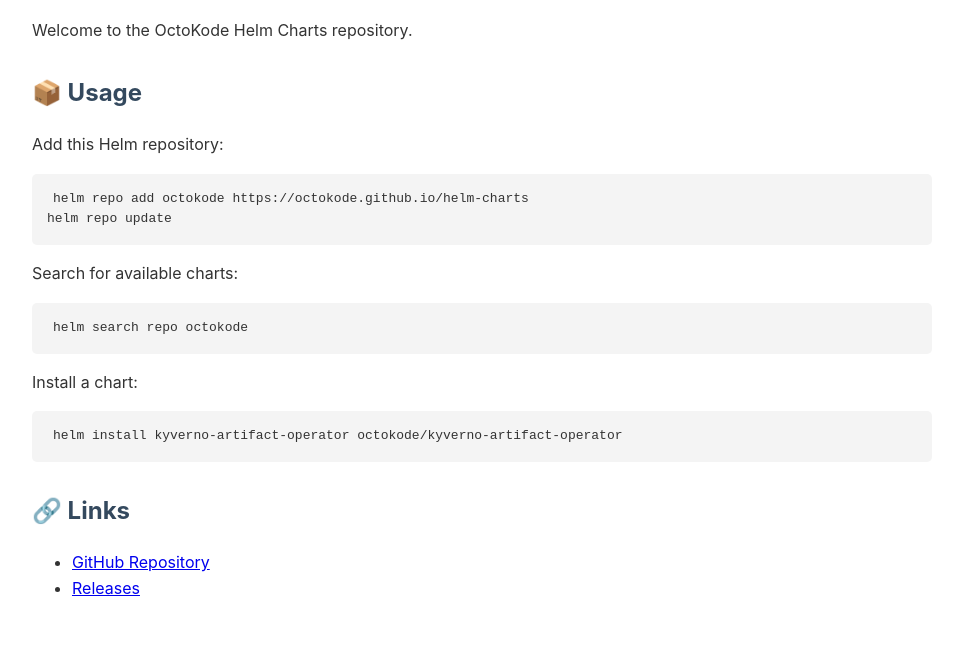
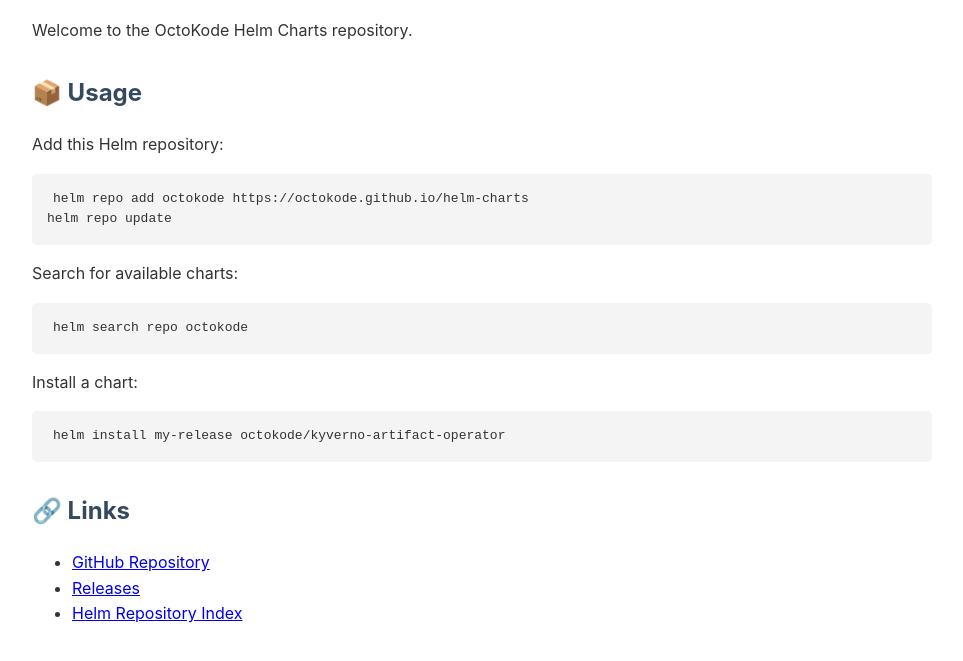
Before and after one commit to OctoKode/helm-charts, a plain HTML site: page index.html in a window 1280 px wide. Shown: the part 109-770 px from the top of the page, without its empty margins (158-1121 px from the left). Drawn offline with Linux system fonts and the light colour scheme.

Commit message:
Update index.html landing page

```diff
--- a/index.html
+++ b/index.html
@@ -22,11 +22,12 @@ helm repo update</code></pre>
     <p>Search for available charts:</p>
     <pre><code>helm search repo octokode</code></pre>
     <p>Install a chart:</p>
-    <pre><code>helm install kyverno-artifact-operator octokode/kyverno-artifact-operator</code></pre>
+    <pre><code>helm install my-release octokode/kyverno-artifact-operator</code></pre>
     <h2>🔗 Links</h2>
     <ul>
         <li><a href="https://github.com/OctoKode/helm-charts">GitHub Repository</a></li>
         <li><a href="https://github.com/OctoKode/helm-charts/releases">Releases</a></li>
+        <li><a href="index.yaml">Helm Repository Index</a></li>
     </ul>
 </body>
 </html>
```
